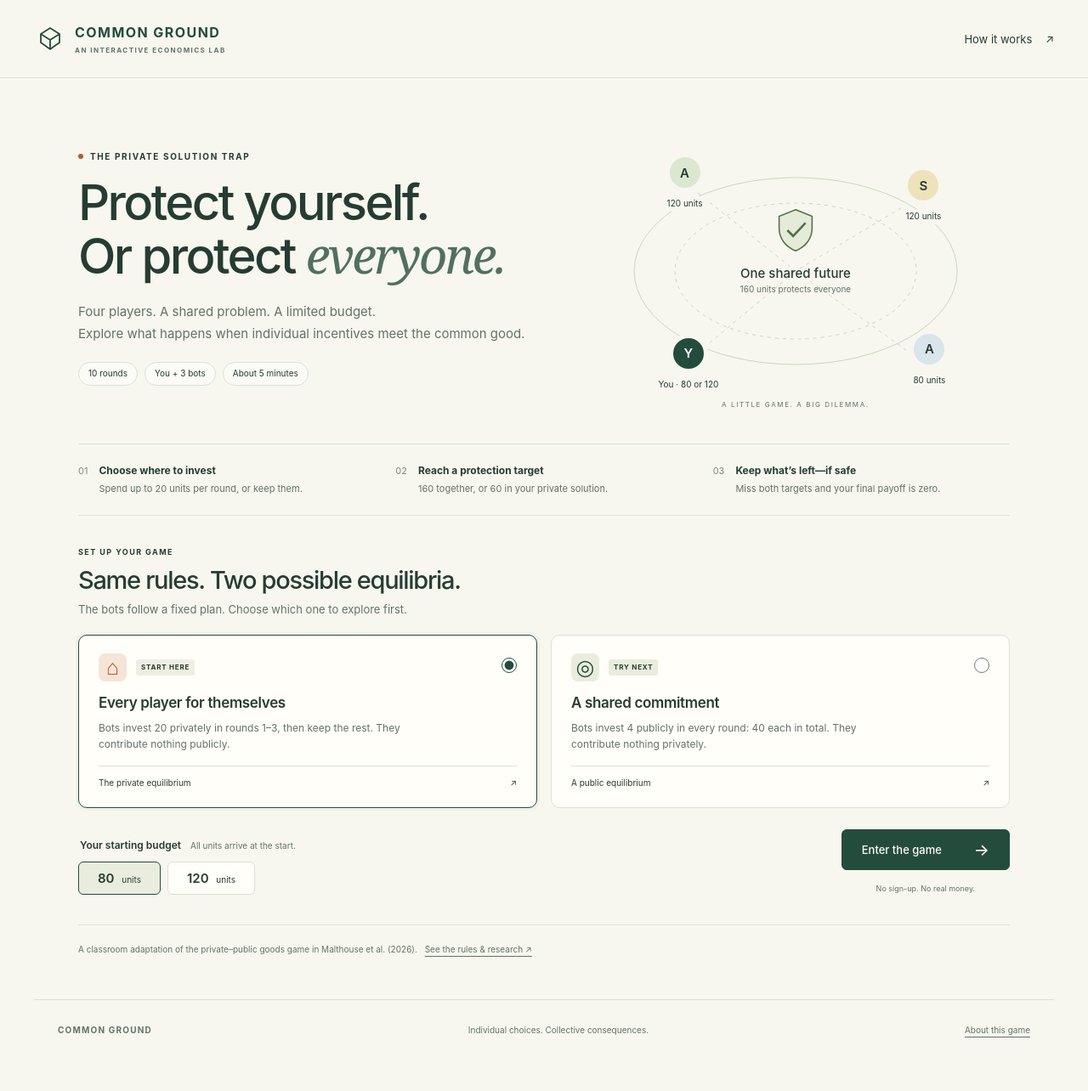
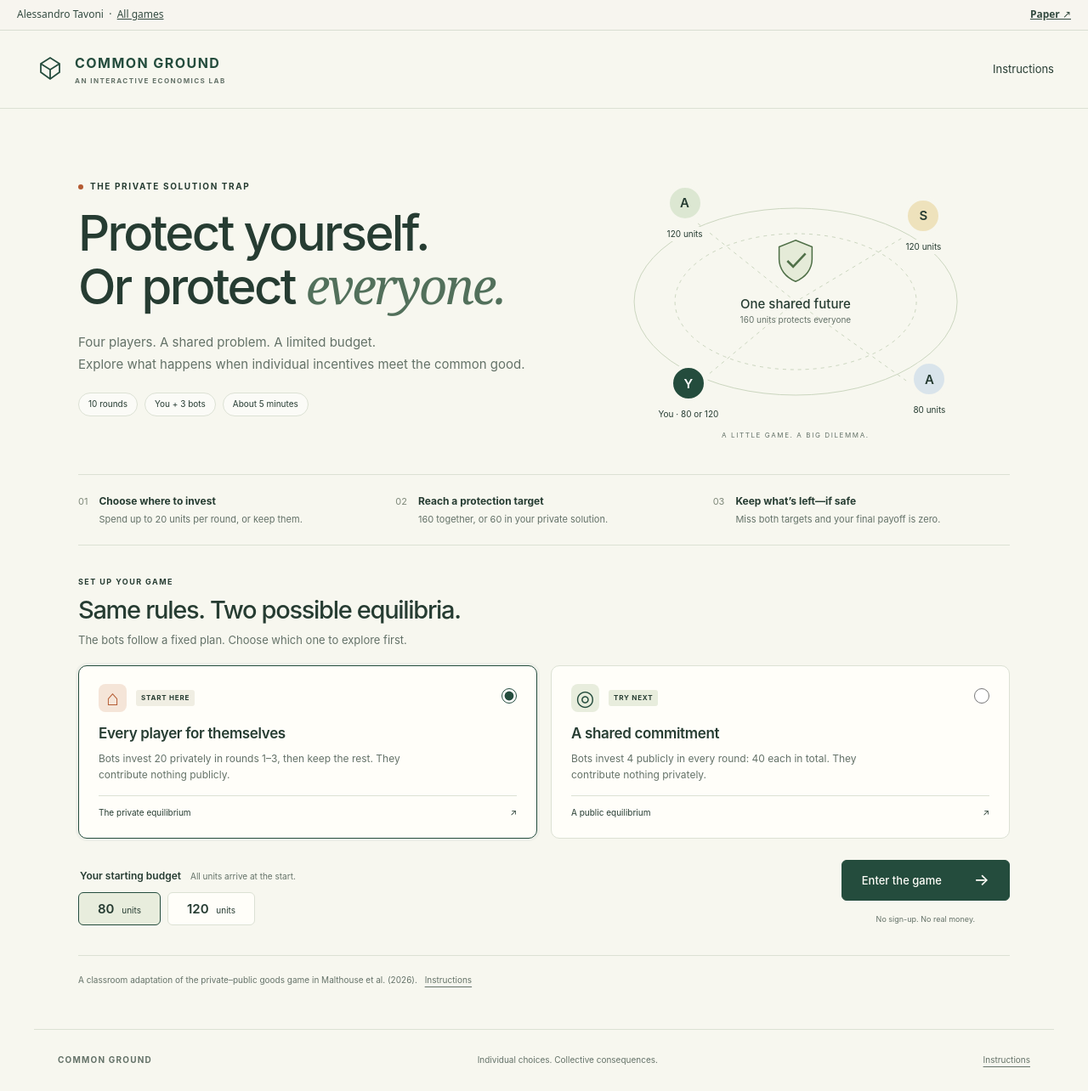
Before and after one commit to aletavoni/common-ground, a plain HTML site: page index.html in a window 1280 px wide. Shown: the whole page at 85% size. Before the commit the page ends 1248 px from the top, so only its background shows below. Drawn offline with Linux system fonts and the light colour scheme.

Commit message:
Add Instructions and public research links to index

```diff
--- a/index.html
+++ b/index.html
@@ -120,7 +120,7 @@ function historyTable(final = false) {
 
 function botPanel() {
   const mode = game.mode;
-  return `<aside class="bots-panel"><h2>Meet your group</h2><p>Two higher budgets. Two lower budgets. One shared problem.</p><div class="bot-row"><span class="avatar you">Y</span><div class="bot-copy">You<small>Started with ${game.players[0].endowment} units</small></div><span class="bot-state">HUMAN</span></div>${game.players.slice(1).map((p, i) => `<div class="bot-row"><span class="avatar ${['green', 'gold', 'blue'][i]}">${p.name[0]}</span><div class="bot-copy">${p.name}<small>Started with ${p.endowment} units</small></div><span class="bot-state">BOT · FIXED PLAN</span></div>`).join('')}<div class="bot-note"><strong>Their plan is no secret.</strong><br>${mode === 'private' ? 'Each bot invests 20 privately in rounds 1–3, then spends zero. They never add to the shared solution.' : 'Each bot invests 4 publicly every round, for a total of 40 each. They never buy private protection.'}<br>They follow this plan even if you play differently.</div><button class="inline-button guide-link" id="in-game-guide">Why is this a Nash equilibrium? ↗</button></aside>`;
+  return `<aside class="bots-panel"><h2>Meet your group</h2><p>Two higher budgets. Two lower budgets. One shared problem.</p><div class="bot-row"><span class="avatar you">Y</span><div class="bot-copy">You<small>Started with ${game.players[0].endowment} units</small></div><span class="bot-state">HUMAN</span></div>${game.players.slice(1).map((p, i) => `<div class="bot-row"><span class="avatar ${['green', 'gold', 'blue'][i]}">${p.name[0]}</span><div class="bot-copy">${p.name}<small>Started with ${p.endowment} units</small></div><span class="bot-state">BOT · FIXED PLAN</span></div>`).join('')}<div class="bot-note"><strong>Their plan is no secret.</strong><br>${mode === 'private' ? 'Each bot invests 20 privately in rounds 1–3, then spends zero. They never add to the shared solution.' : 'Each bot invests 4 publicly every round, for a total of 40 each. They never buy private protection.'}<br>They follow this plan even if you play differently.</div><button class="inline-button guide-link" id="in-game-guide">Instructions</button></aside>`;
 }
 
 function reviewContent() {
@@ -215,11 +215,11 @@ function downloadResults() {
 
 </script>
 </head>
-<body>
+<body><div style="font:12px/1.4 system-ui,sans-serif;padding:9px 20px;background:#f7f5ef;color:#344b41;border-bottom:1px solid #d9ded2;position:relative;z-index:10;display:flex;align-items:center;justify-content:space-between;gap:20px;flex-wrap:wrap"><span><a href="https://sites.google.com/view/alessandro-tavoni/" style="color:#344b41;text-decoration:none">Alessandro Tavoni</a> &nbsp;·&nbsp; <a href="games.html" style="color:#344b41">All games</a></span><a href="https://doi.org/10.1073/pnas.2504632123" target="_blank" rel="noopener" style="color:#344b41;font-weight:600">Paper ↗</a></div>
   <a class="skip-link" href="#main">Skip to game</a>
   <header class="site-header">
     <a class="brand" href="" aria-label="Common Ground home"><svg viewBox="0 0 38 38" aria-hidden="true"><path d="M8 23V13L19 6l11 7v10l-11 8zM8 13l11 7 11-7M19 20v11"/></svg><span>COMMON GROUND<span class="brand-sub">AN INTERACTIVE ECONOMICS LAB</span></span></a>
-    <button class="text-button" id="open-guide">How it works <span aria-hidden="true">↗</span></button>
+    <button class="text-button" id="open-guide">Instructions</button>
   </header>
   <main id="main" tabindex="-1">
     <section id="setup-view" aria-labelledby="setup-heading">
@@ -244,13 +244,13 @@ function downloadResults() {
         </fieldset>
         <div class="setup-bottom"><fieldset class="role-options"><legend>Your starting budget <span>All units arrive at the start.</span></legend><label><input type="radio" name="wealth" value="80" checked><span>80 <small>units</small></span></label><label><input type="radio" name="wealth" value="120"><span>120 <small>units</small></span></label></fieldset><div class="start-area"><button class="primary" id="start-game">Enter the game <span aria-hidden="true">→</span></button><small>No sign-up. No real money.</small></div></div>
       </section>
-      <p class="teaching-note">A classroom adaptation of the private–public goods game in Malthouse et al. (2026). <button class="inline-button" id="source-info">See the rules & research ↗</button></p>
+      <p class="teaching-note">A classroom adaptation of the private–public goods game in Malthouse et al. (2026). <button class="inline-button" id="source-info">Instructions</button></p>
     </section>
     <section id="game-view" hidden aria-labelledby="game-heading"></section>
     <section id="results-view" hidden aria-labelledby="results-heading"></section>
   </main>
-  <footer><span>COMMON GROUND</span><span>Individual choices. Collective consequences.</span><button class="inline-button" id="footer-source">About this game</button></footer>
-  <dialog id="guide-dialog" aria-labelledby="guide-title"><div class="dialog-top"><p class="eyebrow">A QUICK FIELD GUIDE</p><button class="close-button" id="close-guide" aria-label="Close guide">×</button></div><h2 id="guide-title">How the game works</h2><div class="guide-body">
+  <footer><span>COMMON GROUND</span><span>Individual choices. Collective consequences.</span><button class="inline-button" id="footer-source">Instructions</button></footer>
+  <dialog id="guide-dialog" aria-labelledby="guide-title"><div class="dialog-top"><p class="eyebrow">A QUICK FIELD GUIDE</p><button class="close-button" id="close-guide" aria-label="Close instructions">×</button></div><h2 id="guide-title">How the game works</h2><div class="guide-body">
     <p>You play with three bots. The group always contains <strong>two players with 120 units and two with 80</strong>. Your starting budget is your total budget for all ten rounds.</p>
     <ol><li><strong>Make a choice each round.</strong> Invest whole units in public protection, private protection, or both. Spend at most 20 in total that round and never more than you have left. You can spend zero.</li><li><strong>Contributions accumulate.</strong> Group public contributions of at least 160 protect everyone. Your own private contributions of at least 60 protect only you. Investments cannot be withdrawn or refunded, even if both targets are met.</li><li><strong>After round 10, calculate payoffs.</strong> If either target protects you, your payoff is your unspent money. Otherwise, it is zero. There is no random disaster draw.</li></ol>
     <h3>What does “Nash equilibrium” mean?</h3><p>A set of plans where no player can earn more by changing their own plan while everyone else keeps theirs. It does not have to be the best outcome for the group.</p>
```
